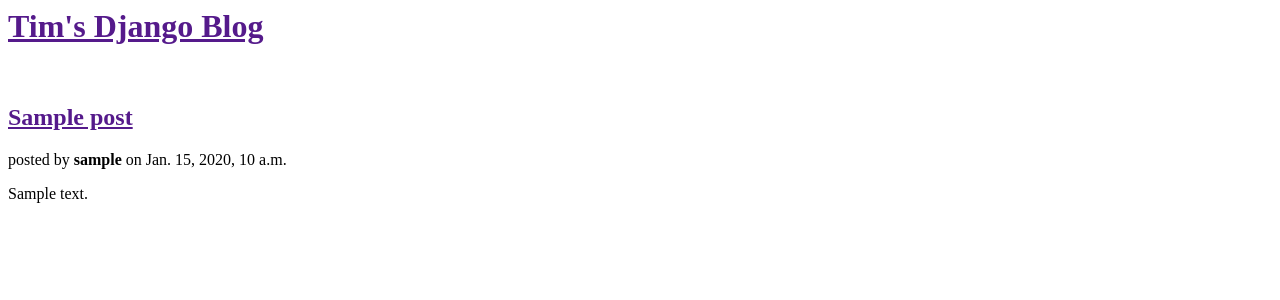
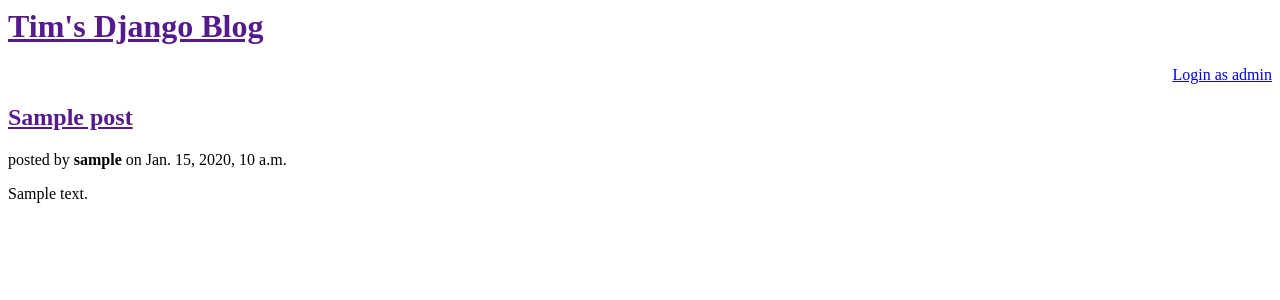
Before and after one commit to timboss/my-first-blog, a Django app: template blog/templates/blog/post_list.html in a window 1280 px wide. Shown: the top 300 px of the page. Run offline with Django 3.2, Linux system fonts and the light colour scheme; the template is opened without the code that fills it: values that come from a table or form of the project are taken from there, others are empty; tables that the repository leaves empty hold one stand-in row (values such as "Sample post").

Commit message:
Changed HTML template, included admin link

```diff
--- a/blog/templates/blog/post_list.html
+++ b/blog/templates/blog/post_list.html
@@ -5,7 +5,9 @@
     <body>
         <div>
             <h1><a href="">Tim's Django Blog</a></h1>
-        </div> <br />
+            <div align="right"><a href="/admin/">Login as admin</a></div>
+        </div>
+
 
 {% for post in posts %}
     <div>
```
